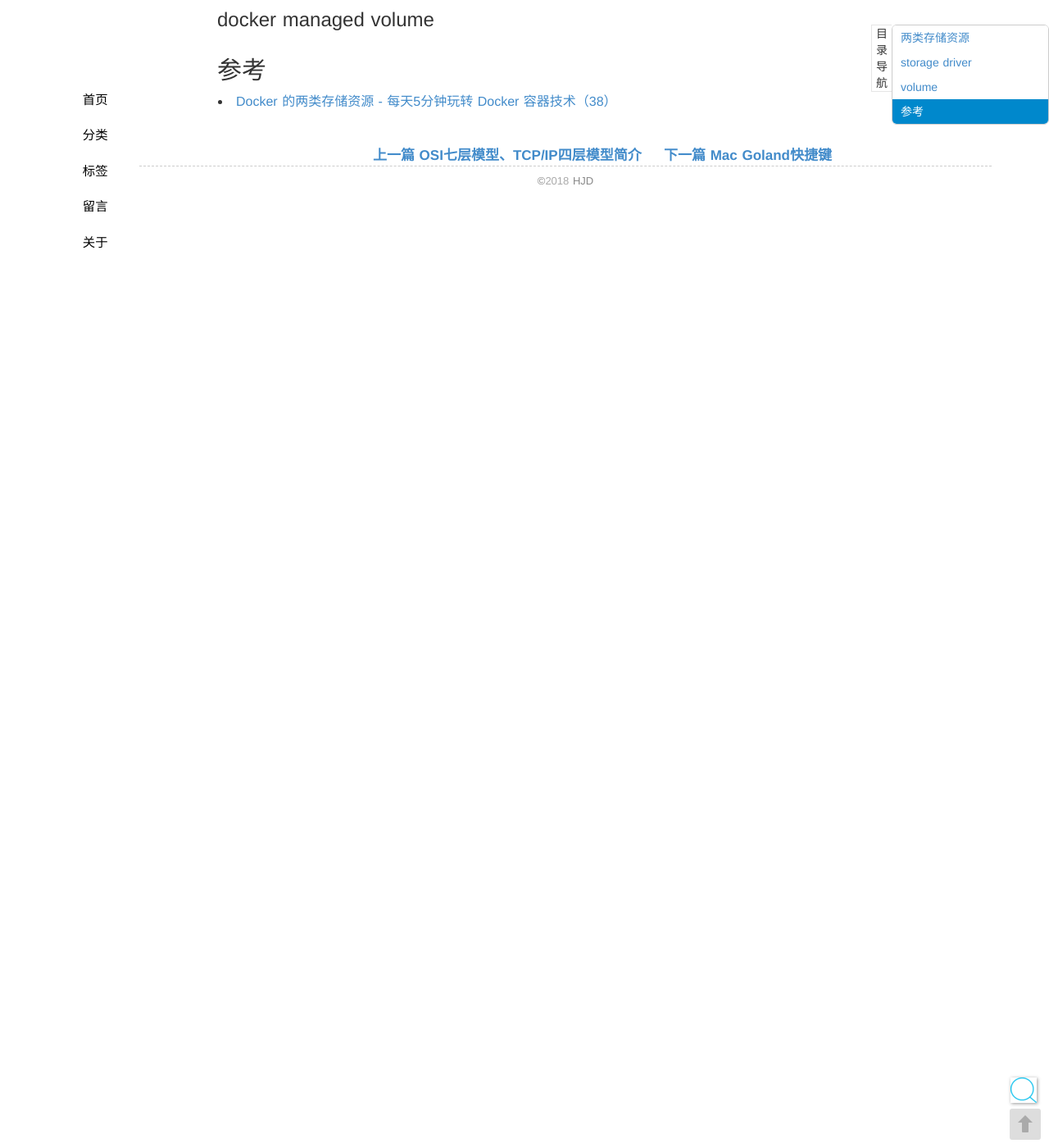
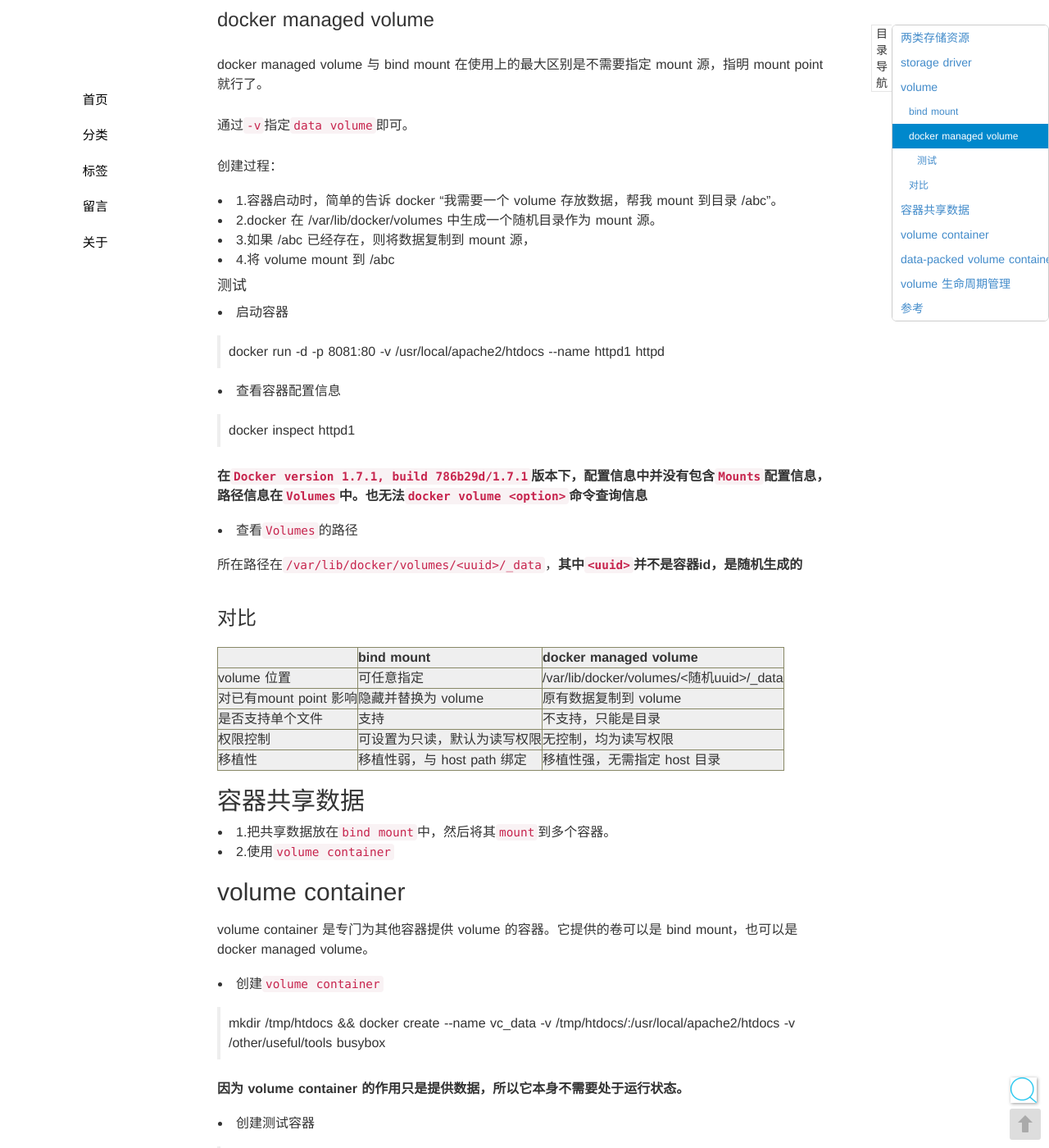
Before and after one commit to seekplum/seekplum.github.io, a Jekyll site: the page built from _posts/2018-09-03-continuous-learning-docker-3.md, in a window 1280 px wide and 1400 px high, scrolled down 1505 px. Shown: the whole window at 82% size. Built offline with Jekyll 4.4.1, drawn with Linux system fonts in a browser that asks for light colours; comment, search, counter and statistics services are not loaded; some of the changed text lies outside the part shown.

Commit message:
docker 数据共享

````diff
--- a/_posts/2018-09-03-continuous-learning-docker-3.md
+++ b/_posts/2018-09-03-continuous-learning-docker-3.md
@@ -2,7 +2,7 @@
 layout: post
 title:  持续学习docker<三>
 categories: docker
-tags: docker storage
+tags: docker storage volume data-packed
 thread: docker
 ---
 ## 两类存储资源
@@ -29,7 +29,7 @@ Data Volume 本质上是 Docker Host 文件系统中的目录或文件，能够
 ### bind mount
 将host上已经存在的目录或者文件mount到容器。通过`-v`参数进行目录共享，默认是`可读写`权限可以进行修改。
 
-> -v <host path>:<container path>:<mode>
+> -v \<host path\>:\<container path\>:\<mode\>
 
 * 优点
 
@@ -42,7 +42,7 @@ Data Volume 本质上是 Docker Host 文件系统中的目录或文件，能够
 #### 测试
 * 编写html
 
-```
+```bash
 echo "hello docker" > /tmp/index.html
 ```
 
@@ -55,7 +55,135 @@ echo "hello docker" > /tmp/index.html
 > curl http://127.0.0.1:8081
 
 ### docker managed volume
+docker managed volume 与 bind mount 在使用上的最大区别是不需要指定 mount 源，指明 mount point 就行了。
 
+通过`-v`指定`data volume`即可。
+
+创建过程：
+
+* 1.容器启动时，简单的告诉 docker "我需要一个 volume 存放数据，帮我 mount 到目录 /abc"。
+* 2.docker 在 /var/lib/docker/volumes 中生成一个随机目录作为 mount 源。
+* 3.如果 /abc 已经存在，则将数据复制到 mount 源，
+* 4.将 volume mount 到 /abc
+
+#### 测试
+* 启动容器
+
+> docker run -d -p 8081:80 -v /usr/local/apache2/htdocs \-\-name httpd1 httpd
+
+* 查看容器配置信息
+
+> docker inspect httpd1
+
+**在`Docker version 1.7.1, build 786b29d/1.7.1`版本下，配置信息中并没有包含`Mounts`配置信息，路径信息在`Volumes`中。也无法`docker volume <option>`命令查询信息**
+
+* 查看`Volumes`的路径
+
+所在路径在`/var/lib/docker/volumes/<uuid>/_data`，**其中`<uuid>`并不是容器id，是随机生成的**
+
+### 对比
+
+||bind mount|docker managed volume|
+|:---|:---|:---|
+|volume 位置|可任意指定|/var/lib/docker/volumes/\<随机uuid\>/_data|
+|对已有mount point 影响|隐藏并替换为 volume|原有数据复制到 volume|
+|是否支持单个文件|支持|不支持，只能是目录|
+|权限控制|可设置为只读，默认为读写权限|无控制，均为读写权限|
+|移植性|移植性弱，与 host path 绑定|移植性强，无需指定 host 目录|
+
+## 容器共享数据
+* 1.把共享数据放在`bind mount`中，然后将其`mount`到多个容器。
+* 2.使用`volume container`
+
+## volume container
+volume container 是专门为其他容器提供 volume 的容器。它提供的卷可以是 bind mount，也可以是 docker managed volume。
+
+* 创建`volume container`
+
+>  mkdir /tmp/htdocs && docker create \-\-name vc_data -v /tmp/htdocs/:/usr/local/apache2/htdocs -v /other/useful/tools busybox
+
+**因为 volume container 的作用只是提供数据，所以它本身不需要处于运行状态。**
+
+* 创建测试容器
+
+> docker run -d \-\-name httpd1 -p 80 \-\-volumes-from vc_data httpd
+
+**其他容器通过 --volumes-from 使用 vc_data 这个 volume container.**
+
+### 特点
+* 1.与 bind mount 相比，不必为每一个容器指定 host path，所有 path 都在 volume container 中定义好了，容器只需与 volume container 关联，实现了容器与 host 的解耦。
+* 使用 volume container 的容器其 mount point 是一致的，有利于配置的规范和标准化，但也带来一定的局限，使用时需要综合考虑。
+
+## data-packed volume container
+原理是将数据打包到镜像中，然后通过 docker managed volume 共享。
+
+### 制作镜像
+* 目录结构
+
+```text
+tree -L 2
+.
+├── Dockerfile
+└── htdocs
+    └── index1.html
+```
+
+* 编写Dockerfile
+
+```bash
+cat >Dockerfile <<EOF
+FROM busybox:latest
+ADD htdocs /usr/local/apache2/htdocs
+VOLUME /usr/local/apache2/htdocs
+EOF
+```
+
+* 创建文件
+
+> mkdir htdocs
+
+> echo "data-packed volume container\!"  > htdocs/index1.html
+
+* build镜像
+
+> docker build -t datapacked .
+
+* 创建datapacked volume container
+
+> docker create \-\-name vc_data1 datapacked
+
+* 启动web服务器
+
+> docker run -d \-\-name httpd2 -p 80 \-\-volumes-from vc_data1 httpd
+
+* 测试
+
+> curl http://127.0.0.1:32769/index1.html
+
+注：`32769`是通过`docker ps`查询出来的
+
+## volume 生命周期管理
+Data Volume 中存放的是重要的应用数据，volume 实际上是 host 文件系统中的目录和文件。
+
+* 备份
+
+volume 的备份实际上是对文件系统的备份
+
+* 恢复
+
+把备份数据拷贝回来即可
+
+* 迁移
+    * 1.停止容器
+    * 2.迁移后重新启动即可
+
+* 销毁
+
+docker 不会销毁 bind mount，删除数据的工作只能由 host 负责。对于 docker managed volume，在执行 docker rm 删除容器时可以带上 `-v` 参数，docker 会将容器使用到的 volume 一并删除，但前提是没有其他容器 mount 该 volume，目的是保护数据，非常合理。
+
+**查看volume**: docker volume ls
+**删除volume**: docker volume rm \<uuid\>
+**批量删除**: docker volume rm $(docker volume ls -q)
 
 ## 参考
 * [Docker 的两类存储资源 - 每天5分钟玩转 Docker 容器技术（38）](https://www.cnblogs.com/CloudMan6/p/7127843.html)
````
